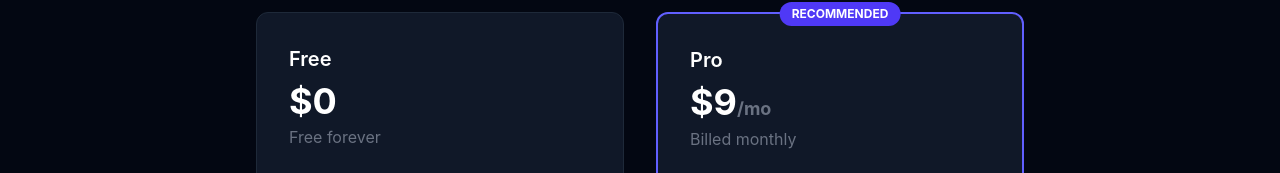
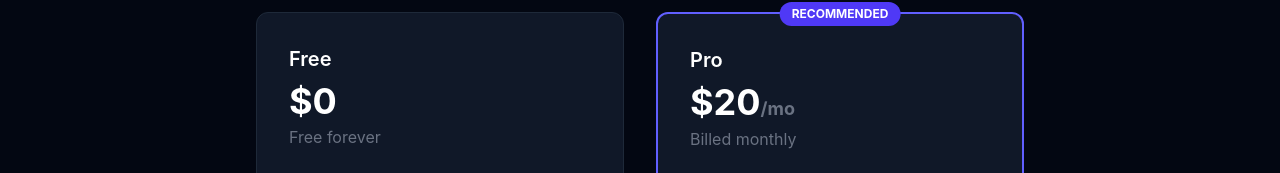
Before and after one commit to Jeah84/transpiler-app, a React (Vite) app in the folder web/: page /pricing in a window 1280 px wide. Shown: the part 273-446 px from the top of the page. Built offline with nearby package versions, Linux system fonts and the light colour scheme; no server answers.

Commit message:
fix: correct Pro plan display price to 0/month

```diff
--- a/web/src/pages/PricingPage.tsx
+++ b/web/src/pages/PricingPage.tsx
@@ -86,7 +86,7 @@ export function PricingPage() {
               Recommended
             </div>
             <h3 className="text-xl font-semibold mb-2">Pro</h3>
-            <p className="text-4xl font-bold mb-1">$9<span className="text-lg text-gray-500">/mo</span></p>
+            <p className="text-4xl font-bold mb-1">$20<span className="text-lg text-gray-500">/mo</span></p>
             <p className="text-gray-500 mb-6">Billed monthly</p>
             <ul className="space-y-3 text-gray-300 mb-8">
               <li className="flex items-center gap-2">
```
